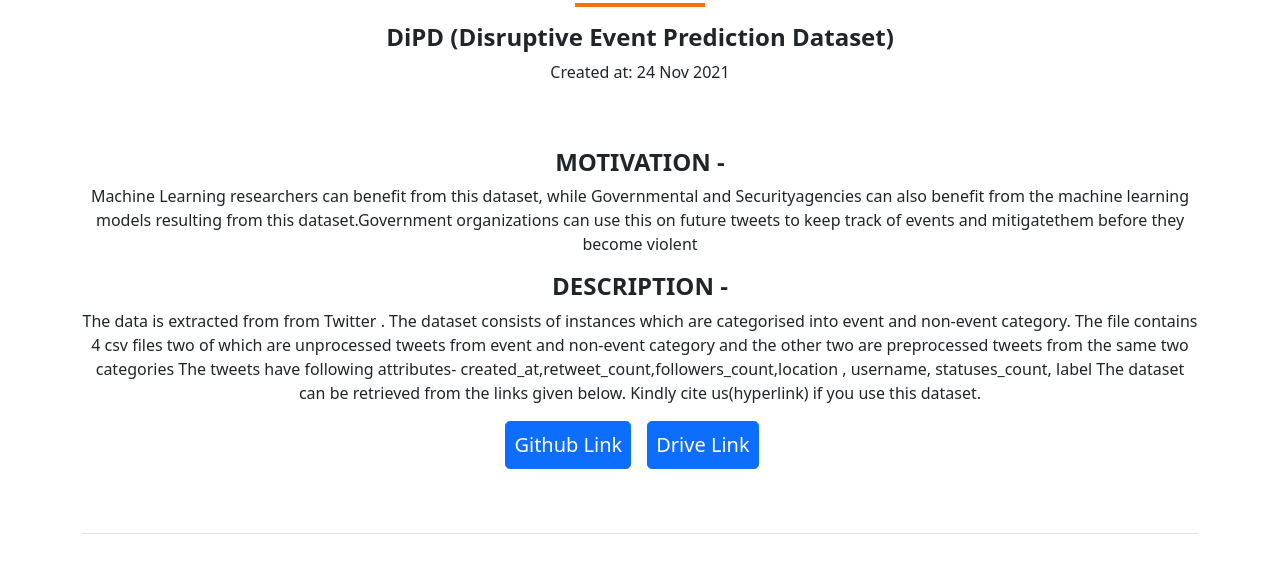
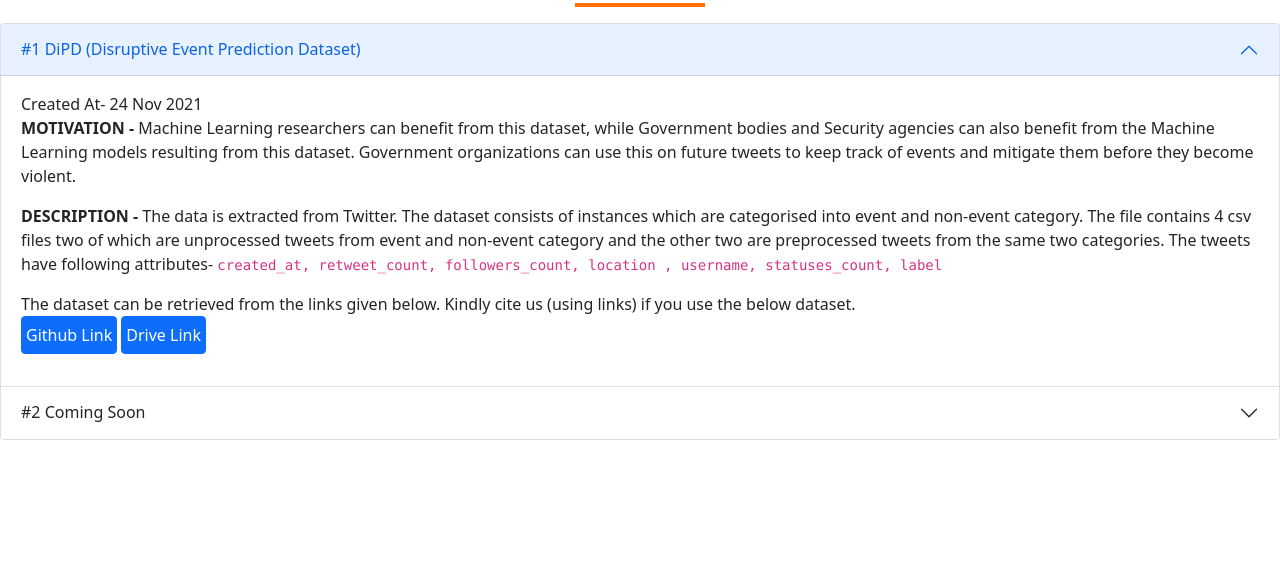
Before and after one commit to vj-creation/krl-webpage, a plain HTML site: page resources.html in a window 1280 px wide. Shown: the part 173-746 px from the top of the page. Drawn offline with nearby package versions, Linux system fonts and the light colour scheme.

Commit message:
resource changes

```diff
--- a/resources.html
+++ b/resources.html
@@ -59,56 +59,76 @@
 
     </div>
     <!-- END CONTAINER -->
-
-    <div class=" page-content">
-        <div class="container">
-            <div class="page-content-inner">
-                <div class="row">
-                    <div class="col-md-12">
-                        <div class="col-md-12 margin-top-30 01 text-center">
-                            <p> </p>
-                            <h2 class="h4 fw-bolder">DiPD (Disruptive Event Prediction Dataset) </h2>
-                             Created at: 24 Nov 2021
     <p></p>
-
-                            <section class="py-5 border-bottom" id="features">
-                                    <h3 class="h4 fw-bolder">MOTIVATION - </h2>
-
-                                        Machine Learning researchers can benefit from this dataset, while Governmental and Securityagencies can also benefit
-                                        from the machine learning models resulting from this dataset.Government organizations can use this on future tweets
-                                        to
-                                        keep track of events and mitigatethem before they become violent
-                                        <p> </p>
-                                        <h3 class="h4 fw-bolder">DESCRIPTION - </h2>
-
-                                            The data is extracted from from Twitter . The dataset consists of instances which are categorised into event and
+                <div class="accordion" id="accordionPanelsStayOpenExample">
+                    <div class="accordion-item">
+                        <h2 class="accordion-header" id="panelsStayOpen-headingOne">
+                            <button class="accordion-button" type="button" data-bs-toggle="collapse"
+                                data-bs-target="#panelsStayOpen-collapseOne" aria-expanded="true"
+                                aria-controls="panelsStayOpen-collapseOne">
+                               #1 DiPD (Disruptive Event Prediction Dataset)
+                            </button>
+                        </h2>
+                        <div id="panelsStayOpen-collapseOne" class="accordion-collapse collapse show"
+                            aria-labelledby="panelsStayOpen-headingOne">
+                            <div class="accordion-body">
+                                <italic> Created At- 24 Nov 2021 </italic>
+                                <p><strong>MOTIVATION -</strong> Machine Learning researchers can benefit from this dataset, while Government bodies and
+                                Security agencies can also benefit from the Machine Learning models resulting from this dataset. Government organizations can use this on future tweets
+                                to keep track of events and mitigate them before they become violent.</p>
+                                <p><strong>DESCRIPTION -</strong> The data is extracted from Twitter. The dataset consists of instances which are categorised into event and
                                 non-event category. The file contains 4 csv files two of which are unprocessed tweets from event and non-event
-                                            category
-                                            and the other two are preprocessed tweets from the same two categories
-
-                                            The tweets have following attributes- created_at,retweet_count,followers_count,location , username,
-                                            statuses_count,
-                                            label
-
-                                            The dataset can be retrieved from the links given below. Kindly cite us(hyperlink) if you use this dataset.
-                                            <p></p>
+                                category and the other two are preprocessed tweets from the same two categories. The tweets have following attributes- <code> created_at, retweet_count, followers_count, location , username,
+                                statuses_count, label </code> </p>
+                               <div> The dataset can be retrieved from the links given below. Kindly cite us (using links) if you use the below dataset.
                                 <p>
-                                                <a class="btn btn-primary btn-lg px-2 me-sm-3" href="https://github.com/sonisanskar/DiPD">Github Link</a><a
-                                                    class="btn btn-primary btn-lg px-2 me-sm-3"
+                                    <a class="btn btn-primary btn px-1 me-sm-1" href="https://github.com/sonisanskar/DiPD">Github Link</a><a
+                                        class="btn btn-primary btn px-1 me-sm-1"
                                         href="https://drive.google.com/drive/folders/1hFvG6Gzr3bcUxblKb3wpOfO1acBwMyDk?usp=sharing">Drive
                                         Link</a>
                                 </p>
-
-                            </section>
-
-
                                 </div>
-
-
                             </div>
-
                         </div>
-
+                    </div>
+                    <div class="accordion-item">
+                        <h2 class="accordion-header" id="panelsStayOpen-headingTwo">
+                            <button class="accordion-button collapsed" type="button" data-bs-toggle="collapse"
+                                data-bs-target="#panelsStayOpen-collapseTwo" aria-expanded="false"
+                                aria-controls="panelsStayOpen-collapseTwo">
+                                #2 Coming Soon                            </button>
+                        </h2>
+                        <div id="panelsStayOpen-collapseTwo" class="accordion-collapse collapse"
+                            aria-labelledby="panelsStayOpen-headingTwo">
+                            <div class="accordion-body">
+                                <strong>This is the second item's accordion body.</strong> It is hidden by default, until the collapse
+                                plugin adds the appropriate classes that we use to style each element. These classes control the overall
+                                appearance, as well as the showing and hiding via CSS transitions. You can modify any of this with
+                                custom CSS or overriding our default variables. It's also worth noting that just about any HTML can go
+                                within the <code>.accordion-body</code>, though the transition does limit overflow.
+                            </div>
+                        </div>
+                    </div>
+                <!--     <div class="accordion-item">
+                        <h2 class="accordion-header" id="panelsStayOpen-headingThree">
+                            <button class="accordion-button collapsed" type="button" data-bs-toggle="collapse"
+                                data-bs-target="#panelsStayOpen-collapseThree" aria-expanded="false"
+                                aria-controls="panelsStayOpen-collapseThree">
+                                Accordion Item #3
+                            </button>
+                        </h2>
+                        <div id="panelsStayOpen-collapseThree" class="accordion-collapse collapse"
+                            aria-labelledby="panelsStayOpen-headingThree">
+                            <div class="accordion-body">
+                                <strong>This is the third item's accordion body.</strong> It is hidden by default, until the collapse
+                                plugin adds the appropriate classes that we use to style each element. These classes control the overall
+                                appearance, as well as the showing and hiding via CSS transitions. You can modify any of this with
+                                custom CSS or overriding our default variables. It's also worth noting that just about any HTML can go
+                                within the <code>.accordion-body</code>, though the transition does limit overflow.
+                            </div>
+                        </div>
+                    </div> -->
+                </div>
                 <div class="space_box">&nbsp;</div>
 
 
```
Lines whose indentation alone changed are shown as unchanged.
